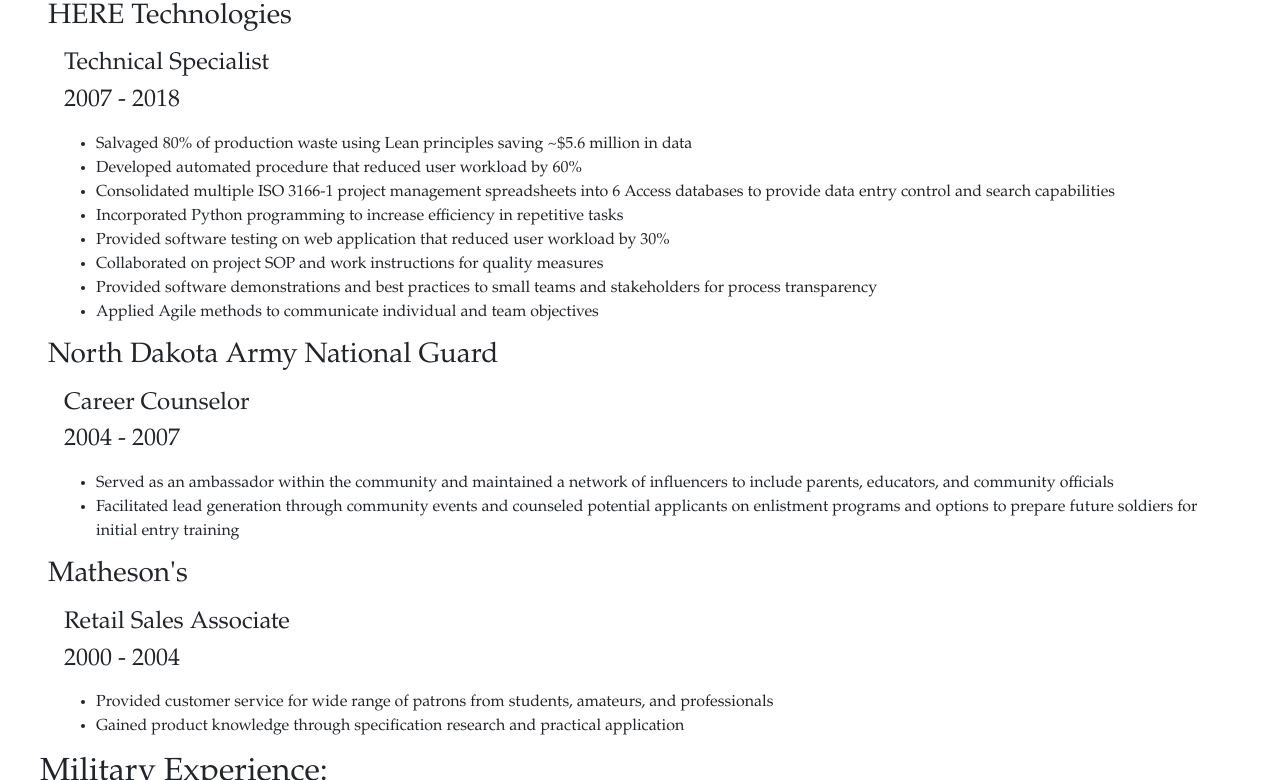
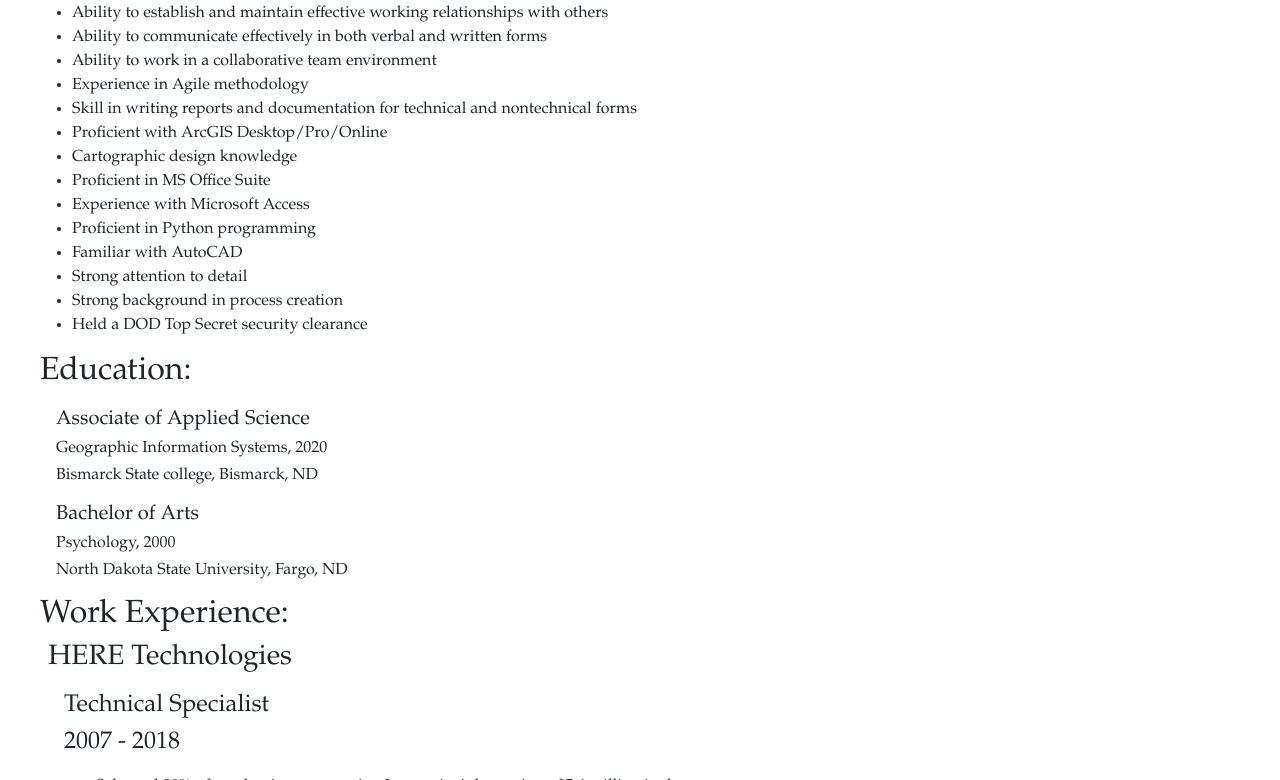
Before and after one commit to DavidVinson/webresume, a plain HTML site: page index.html in a window 1280 px wide. Shown: the part 654-1434 px from the top of the page. Drawn offline with nearby package versions, Linux system fonts and the light colour scheme.

Commit message:
Add files via upload

```diff
--- a/basic.css
+++ b/basic.css
@@ -43,3 +43,8 @@ a {
 #contact h2{
 	display: inline;
 }
+
+.degree, .school {
+	margin: 1rem;
+
+}
--- a/index.html
+++ b/index.html
@@ -26,6 +26,40 @@
 			<div class="profile">
 				<h2>Profile:</h2>
 				<p>Recent GIS graduate with 10 years of experience processing and validating inertial sensor data for a commercial vehicle product available in 44 countries. Resiliency gained by serving over 20 years in the military operating in results-oriented, diverse, and demanding environments. Customer service oriented with technical fluency able to bridge the gap between users and provider. Data driven and comfortable utilizing business software to create internal and external products to meet challenges. Strives to exceed personal, team, and company goals.</p>
+			</div>
+			<div class="relatedskills">
+				<h2>Related Skills:</h2>
+					<ul>
+						<li>Ability to establish and maintain effective working relationships with others</li>
+						<li>Ability to communicate effectively in both verbal and written forms</li>
+						<li>Ability to work in a collaborative team environment</li>
+						<li>Experience in Agile methodology</li>
+						<li>Skill in writing reports and documentation for technical and nontechnical forms</li>
+						<li>Proficient with ArcGIS Desktop/Pro/Online</li>
+						<li>Cartographic design knowledge</li>
+						<li>Proficient in MS Office Suite</li>
+						<li>Experience with Microsoft Access</li>
+						<li>Proficient in Python programming</li>
+						<li>Familiar with AutoCAD</li>
+						<li>Strong attention to detail</li>
+						<li>Strong background in process creation</li>
+						<li>Held a DOD Top Secret security clearance </li>
+					</ul>
+			</div>
+
+			<div class="education">
+				<h2>Education:</h2>
+				<div class="degree field school">
+					<h5>Associate of Applied Science</h5>
+					<h6>Geographic Information Systems, 2020</h6>
+					<h6>Bismarck State college, Bismarck, ND</h6>
+				</div>
+
+				<div class="degree field school">
+					<h5>Bachelor of Arts</h5>
+					<h6>Psychology, 2000</h6>
+					<h6>North Dakota State University, Fargo, ND</h6>
+				</div>
 			</div>
 
 			<div class="work">
```
